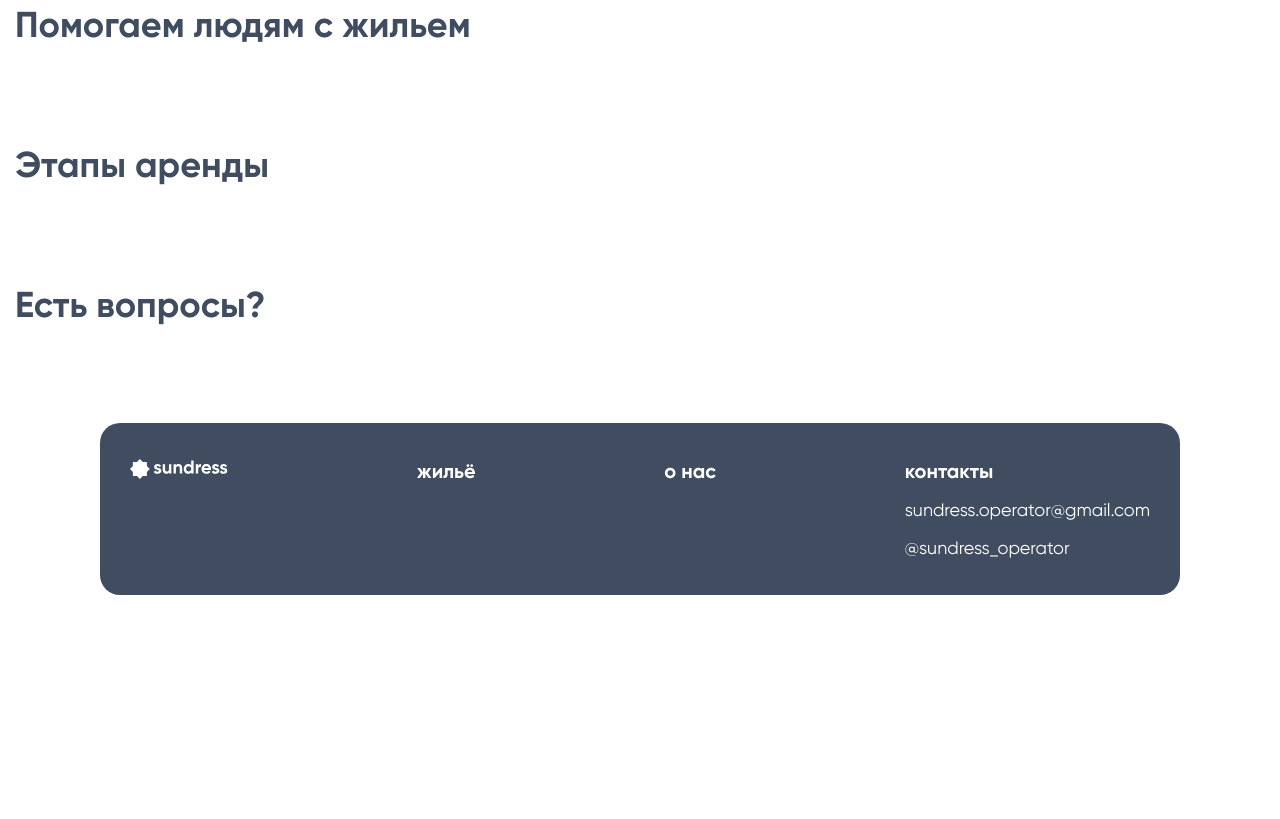
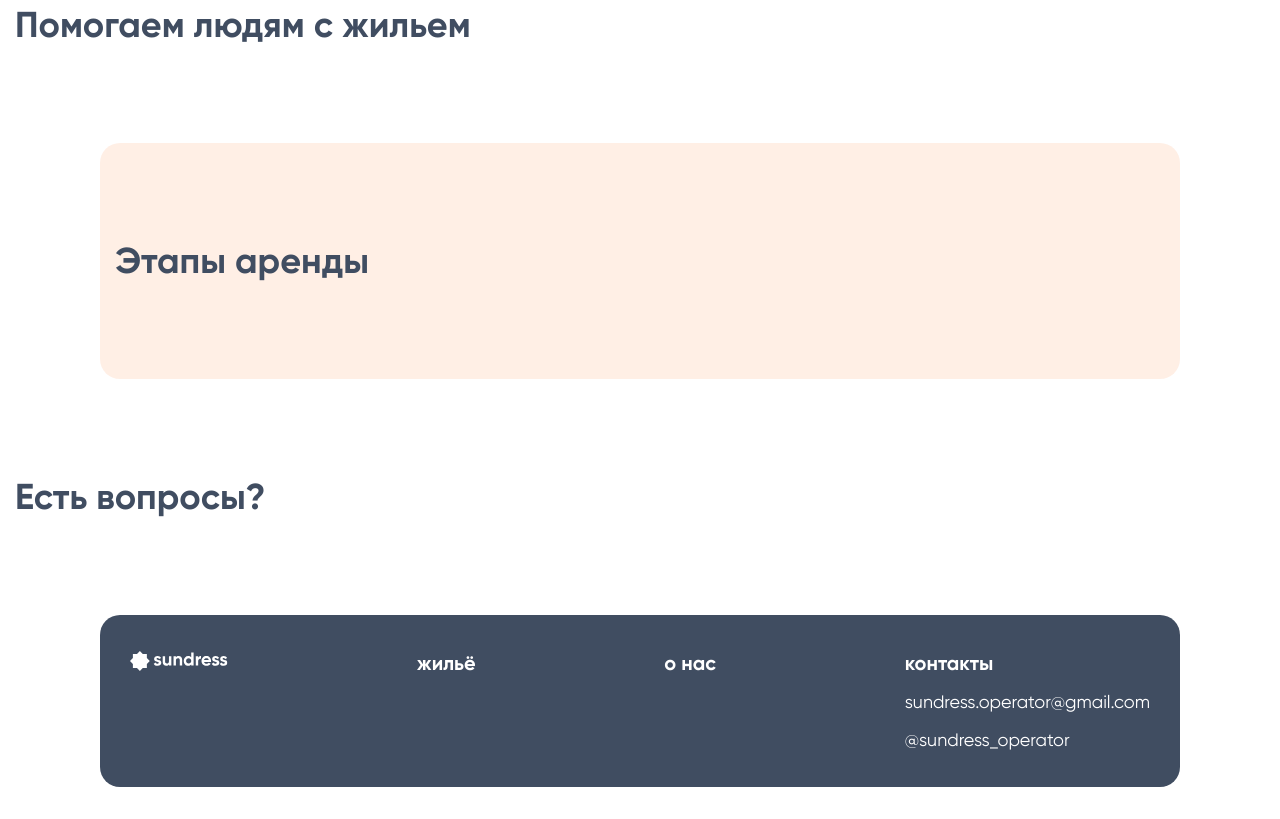
Before and after one commit to avavion/SunDressHTML, a plain HTML site: page index.html in a window 1280 px wide. Shown: the part 1658-2477 px from the top of the page. Before the commit the page ends 2285 px from the top, so only its background shows below. Drawn offline with Linux system fonts and the light colour scheme.

Commit message:
update steps rental

```diff
--- a/css/style.css
+++ b/css/style.css
@@ -282,3 +282,10 @@ a {
 .footer .nav .list {
   gap: 16px;
 }
+
+/* Steps */
+
+.steps .container.container--fluid {
+  padding: 96px 0;
+  background: rgba(255, 101, 1, 0.1);
+}
--- a/index.html
+++ b/index.html
@@ -175,12 +175,14 @@
       </div>
     </section>
 
-    <!-- Recently -->
-    <section class="section recently" id="recently">
-      <div class="container">
-        <header class="section-header">
-          <h2 class="section-header__title">Этапы аренды</h2>
-        </header>
+    <!-- Steps rental -->
+    <section class="section steps" id="steps">
+      <div class="container container--fluid rounded-xl">
+        <div class="container">
+          <header class="section-header">
+            <h2 class="section-header__title">Этапы аренды</h2>
+          </header>
+        </div>
       </div>
     </section>
 
```
Also changed, not shown: 2 other files.
